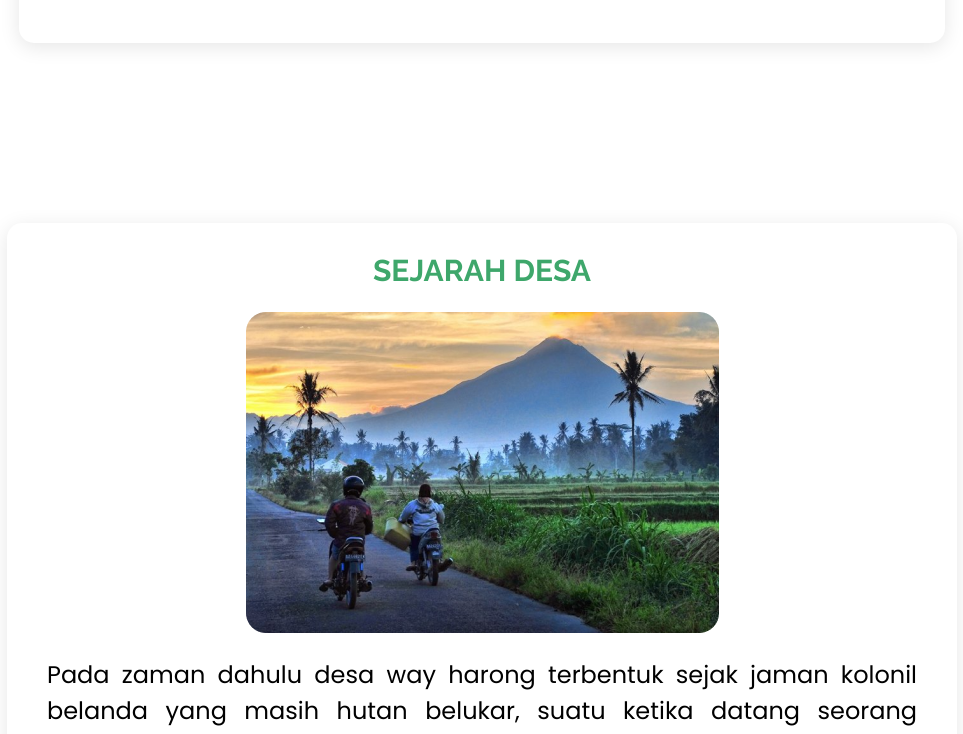
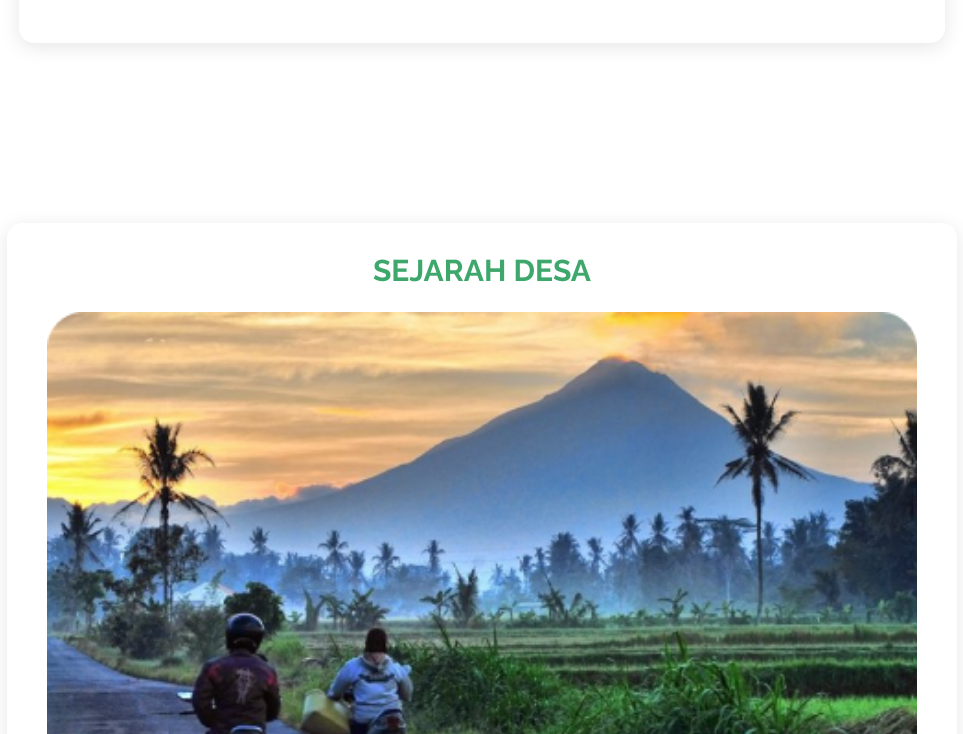
Before and after one commit to RobiHardinata19/wayharongpesawaran, a plain HTML site: page index.html in a window 1280 px wide. Shown: the part 2066-2800 px from the top of the page, without its empty margins (158-1121 px from the left). Drawn offline with nearby package versions, Linux system fonts and the light colour scheme.

Commit message:
Update index.html

```diff
--- a/index.html
+++ b/index.html
@@ -180,7 +180,7 @@
                         sejarah desa
                     </h1>
                     <div class="img-sejarah text-center mt-4" data-aos="zoom-in" data-aos-delay="700">
-                        <img src="asset/foto-sejarah.png" alt="" class="text-center">
+                        <img src="asset/foto-sejarah.png" alt="" class="text-center w-100">
                     </div>
                     <p class="subheading mt-4">
                         Pada zaman dahulu desa way harong terbentuk sejak jaman kolonil belanda yang masih hutan
```
